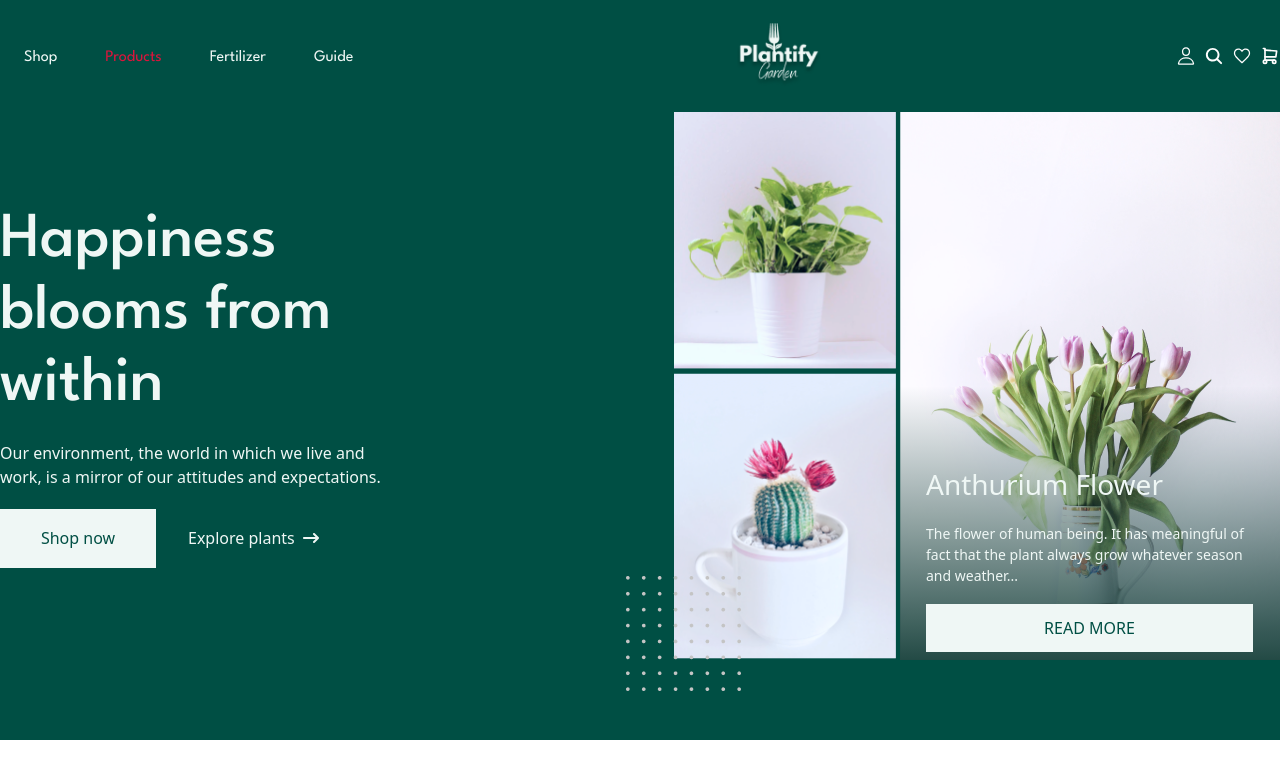
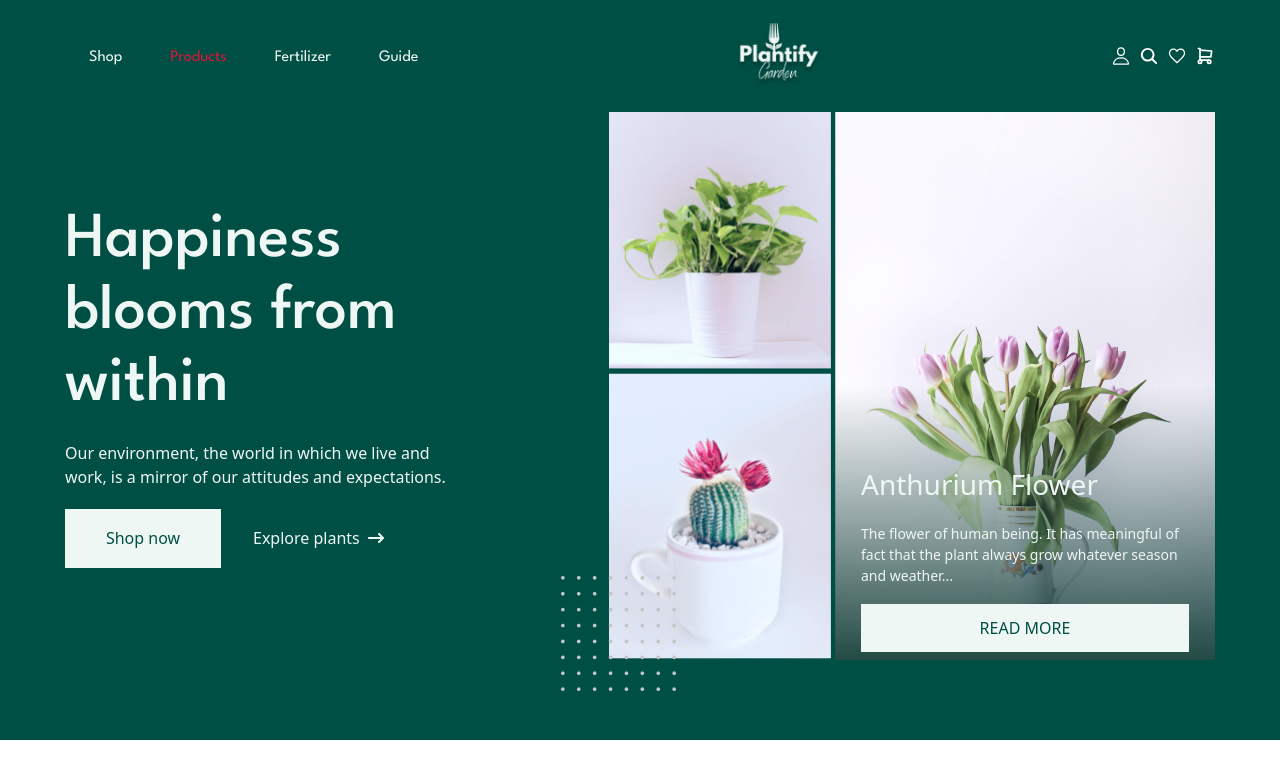
Before and after one commit to DavRahim/rose_day, a Next.js app: page / in a window 1280 px wide. Shown: the top 778 px of the page. Built offline with nearby package versions, Linux system fonts and the light colour scheme.

Commit message:
hero work done

```diff
--- a/app/components/Header.tsx
+++ b/app/components/Header.tsx
@@ -5,6 +5,7 @@ import { IoMdHeartEmpty } from "react-icons/io";
 import { TbShoppingCart } from "react-icons/tb";
 import Image from "next/image";
 import logo from "../../public/logo.png"
+import { HiOutlineMenuAlt3 } from "react-icons/hi";
 
 type Props = {};
 
@@ -12,14 +13,22 @@ const Header = (props: Props) => {
   const activeItem = 1
   return (
     <div className="w-full mx-auto bg-primary">
-      <div className="1440px:w-[1150px] mx-auto py-3 flex items-center justify-between">
+      <div className="800px:w-[1150px] w-full mx-auto py-3 flex items-center justify-between">
         <NavItem activeItem={activeItem} isMobile={false} />
+        <div className='800px:hidden'>
+          <HiOutlineMenuAlt3
+            size={25}
+            className='cursor-pointer dark:text-white text-black'
+          // onClick={() => setOpenSidebar(true)}
+          />
+        </div>
         <Image
           alt="logo"
           src={logo}
           width={119}
           height={86}
         />
+
         <div className="flex items-center gap-2">
           <IoPersonOutline size={20} color="white"/>
           <IoSearch size={20} color="white"/>
--- a/app/components/Hero.tsx
+++ b/app/components/Hero.tsx
@@ -12,24 +12,8 @@ import hero4 from "../../public/pattern.png";
 const Hero = (props: Props) => {
     return (
         <div className="bg-primary">
-            <div className="1440px:w-[1150px] pb-20 mx-auto flex justify-between items-center">
-                <div className="">
-                    <h1 className="text-[64px] text-secondary font-medium font-leagueSpartan leading-[72px]">Happiness <br /> blooms from <br /> within</h1>
-                    <p className="text-[16px] text-secondary py-5">Our environment, the world in which we live and <br />work, is a mirror of our attitudes and expectations.</p>
-
-                    <div className="flex items-center gap-3">
-                        <button className="bg-secondary text-primary text-[16px] text-center w-[156px] h-[59px] mr-5">
-                            Shop now
-                        </button>
-                        <button className="text-[16px] text-secondary flex gap-2 items-center">
-                            <p> Explore plants</p>
-                            <FaArrowRightLong />
-                        </button>
-
-                    </div>
-                </div>
-
-                <div className="flex gap-1">
+            <div className="800px:w-[1150px] w-full 800px:flex-row flex-col pb-20 mx-auto flex justify-between items-center">
+                <div className="flex gap-1 800px:order-last">
                     <div>
                         <Image
                             src={hero1}
@@ -68,14 +52,28 @@ const Hero = (props: Props) => {
                             <div className="flex flex-col justify-end h-full">
                                 <h1 className="text-[28px] text-secondary">Anthurium Flower</h1>
                                 <p className="text-[14px] text-secondary my-[18px]">The flower of human being. It has meaningful of fact that the plant always grow whatever season and weather...</p>
-                                <button className="w-[327px] h-[48px] mb-2 bg-secondary text-primary">
+                                <button className="w-[100%] h-[48px] mb-2 bg-secondary text-primary">
                                     READ MORE
                                 </button>
                             </div>
                         </div>
                     </div>
                 </div>
+                <div className="">
+                    <h1 className="text-[64px] text-secondary font-medium font-leagueSpartan leading-[72px]">Happiness <br /> blooms from <br /> within</h1>
+                    <p className="text-[16px] text-secondary py-5">Our environment, the world in which we live and <br />work, is a mirror of our attitudes and expectations.</p>
 
+                    <div className="flex items-center gap-3">
+                        <button className="bg-secondary text-primary text-[16px] text-center w-[156px] h-[59px] mr-5">
+                            Shop now
+                        </button>
+                        <button className="text-[16px] text-secondary flex gap-2 items-center">
+                            <p> Explore plants</p>
+                            <FaArrowRightLong />
+                        </button>
+
+                    </div>
+                </div>
             </div>
         </div>
 
```
